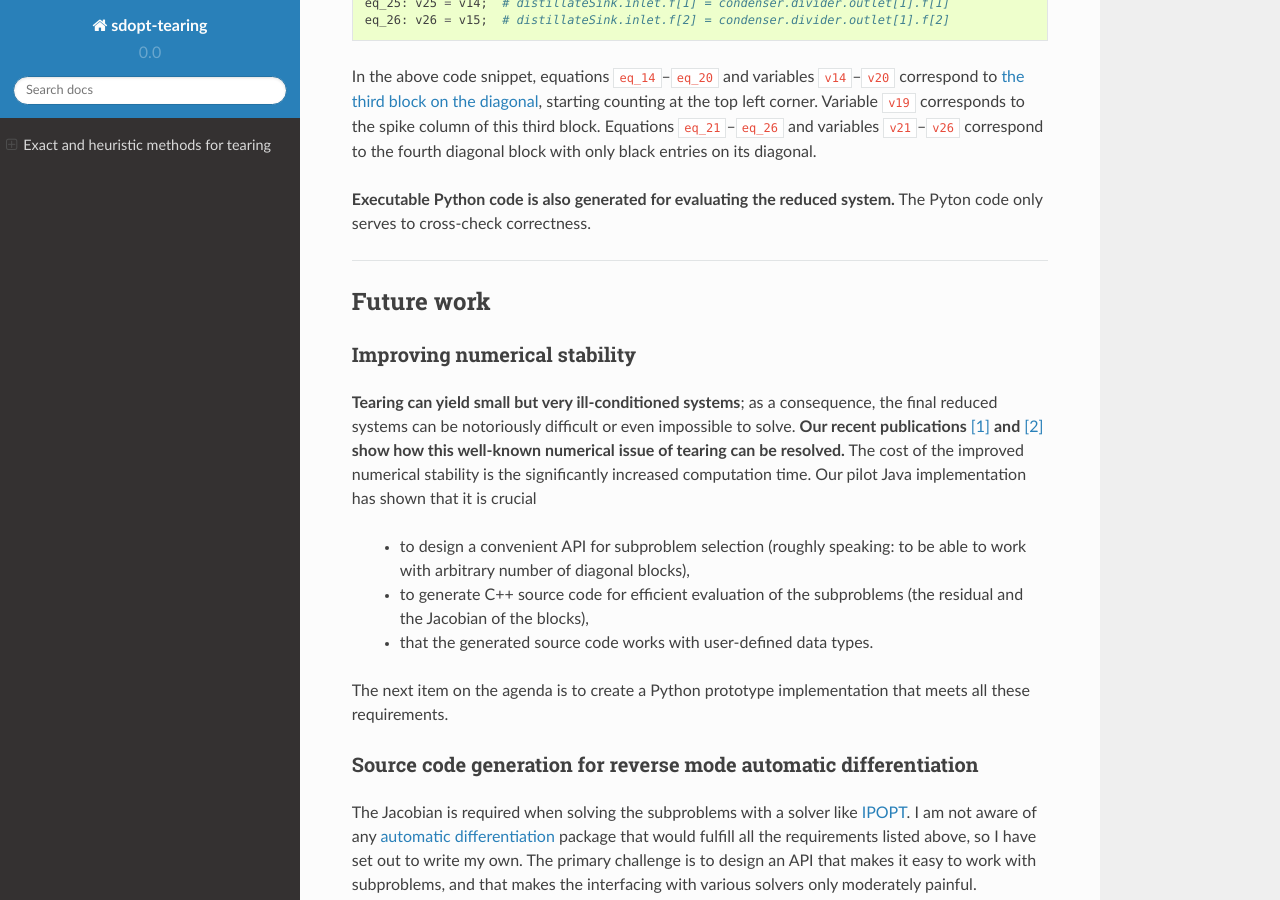
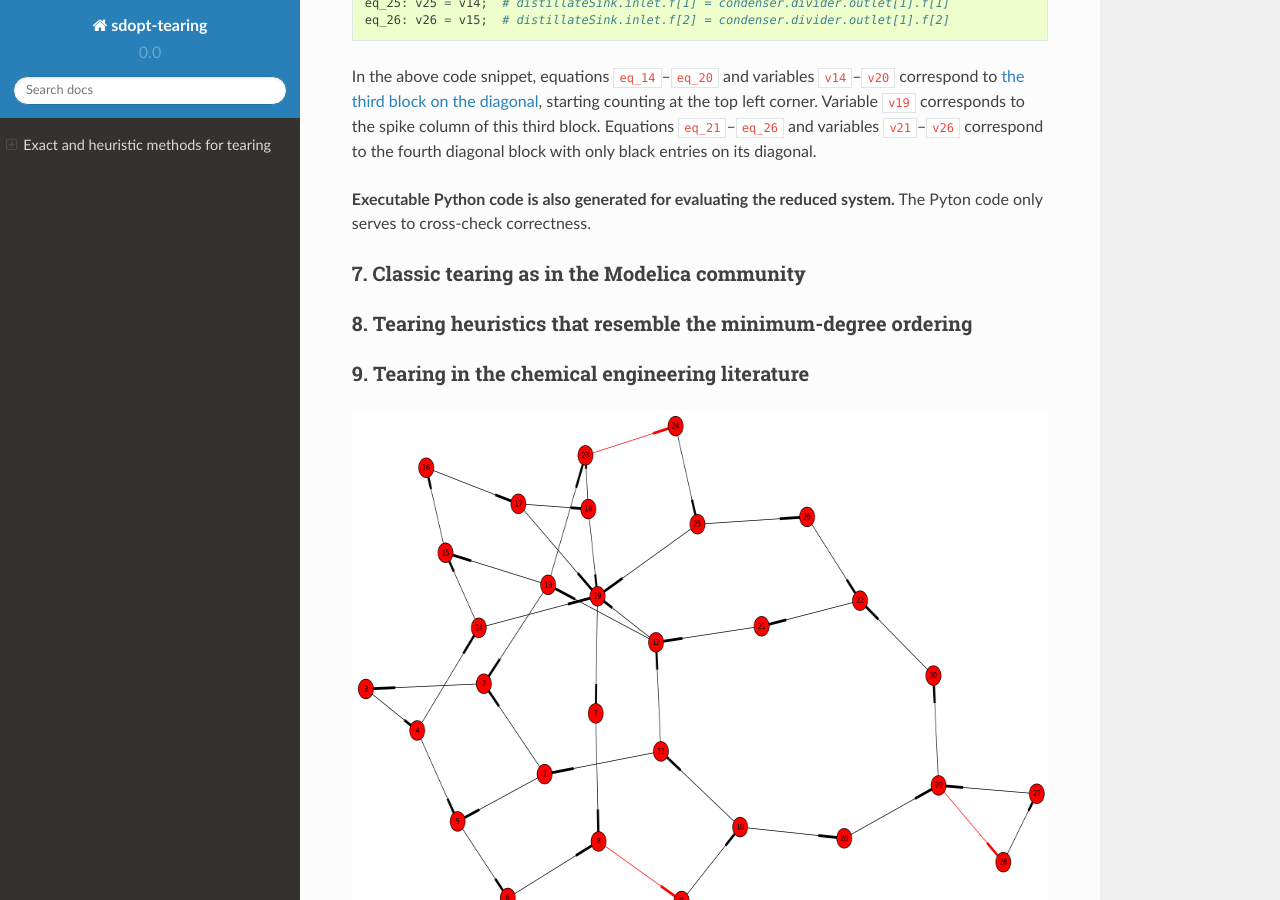
Before and after one commit to baharev/sdopt-tearing, a Sphinx documentation site: the page built from docs/index.rst, in a window 1280 px wide and 900 px high, scrolled down 5668 px. Built offline with Sphinx 7.4.7 and the Read the Docs theme 2.0.0, drawn with Linux system fonts in a browser that asks for light colours.

Commit message:
Starting updating the documentation

```diff
--- a/docs/index.rst
+++ b/docs/index.rst
@@ -190,6 +190,27 @@ diagonal block with only black entries on its diagonal.
 **Executable Python code is also generated for evaluating the reduced system.**
 The Pyton code only serves to cross-check correctness.
 
+
+7. Classic tearing as in the Modelica community
+------------------------------------------------
+
+
+
+8. Tearing heuristics that resemble the minimum-degree ordering
+---------------------------------------------------------------
+
+
+
+9. Tearing in the chemical engineering literature
+-------------------------------------------------
+
+
+
+.. image:: ./pics/MFES.png
+   :alt: Minimum Feedback Edge Set (MFES).
+   :align: center
+   :scale: 50%
+
 --------------------------------------------------------------------------------
 
 
```
Also changed, not shown: docs/pics/MFES.png (added).
